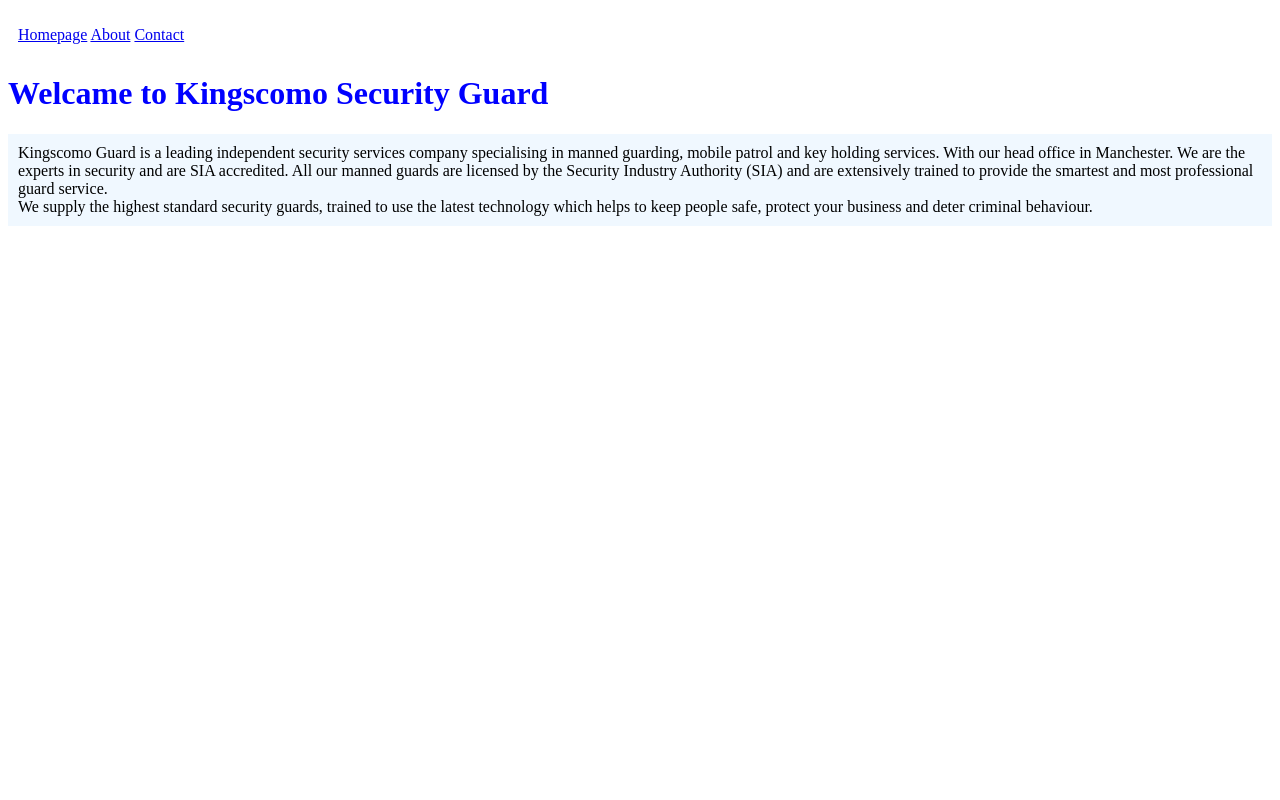
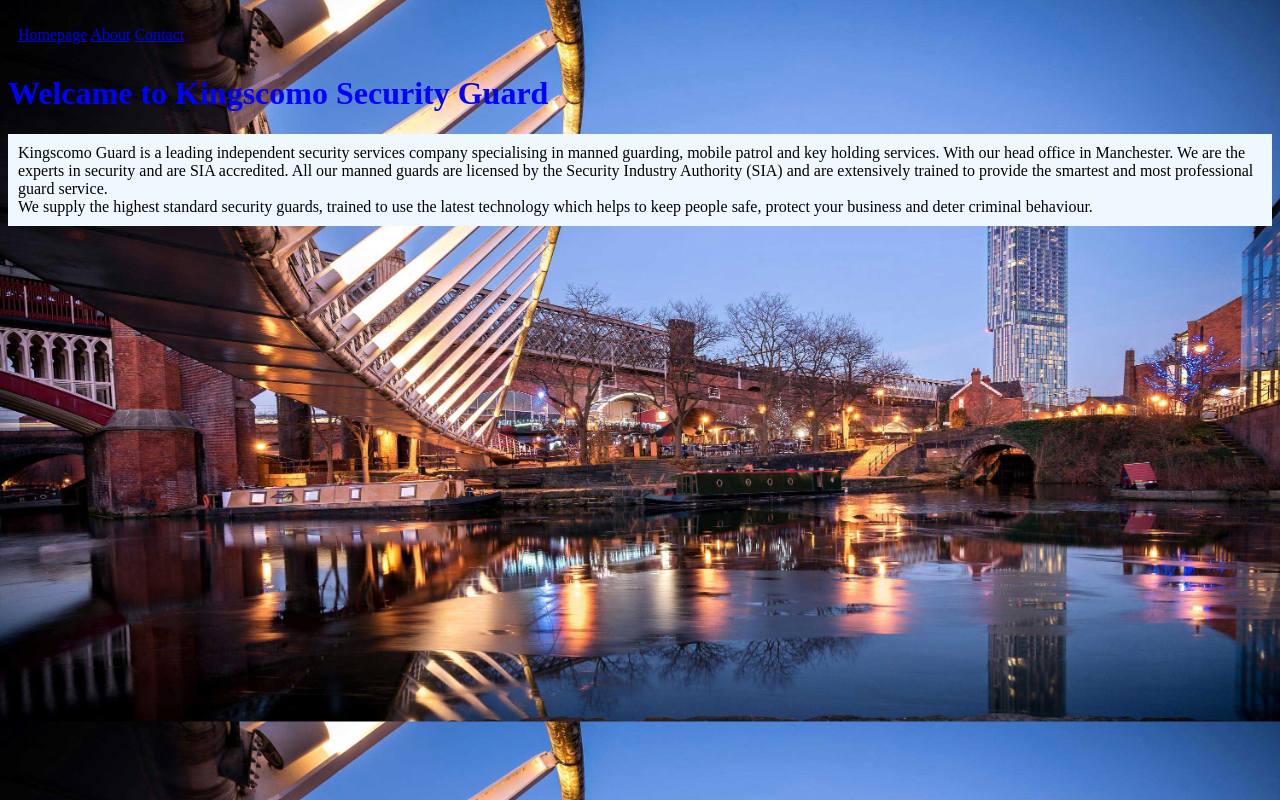
Before and after one commit to kingscomo1/kingscomo, a plain HTML site: page index.html in a window 1280 px wide. Drawn offline with Linux system fonts and the light colour scheme; the site is published under a folder, as on GitHub Pages, so addresses that start at the root find nothing.

Commit message:
2nd submit

```diff
--- a/main.css
+++ b/main.css
@@ -6,7 +6,7 @@
 }
 
 body{
-    background-image:url(/images/manchester-at-night.jpg);
+    background-image:url(images/manchester-at-night.jpg);
     background-size:100%;
 }
 
```
